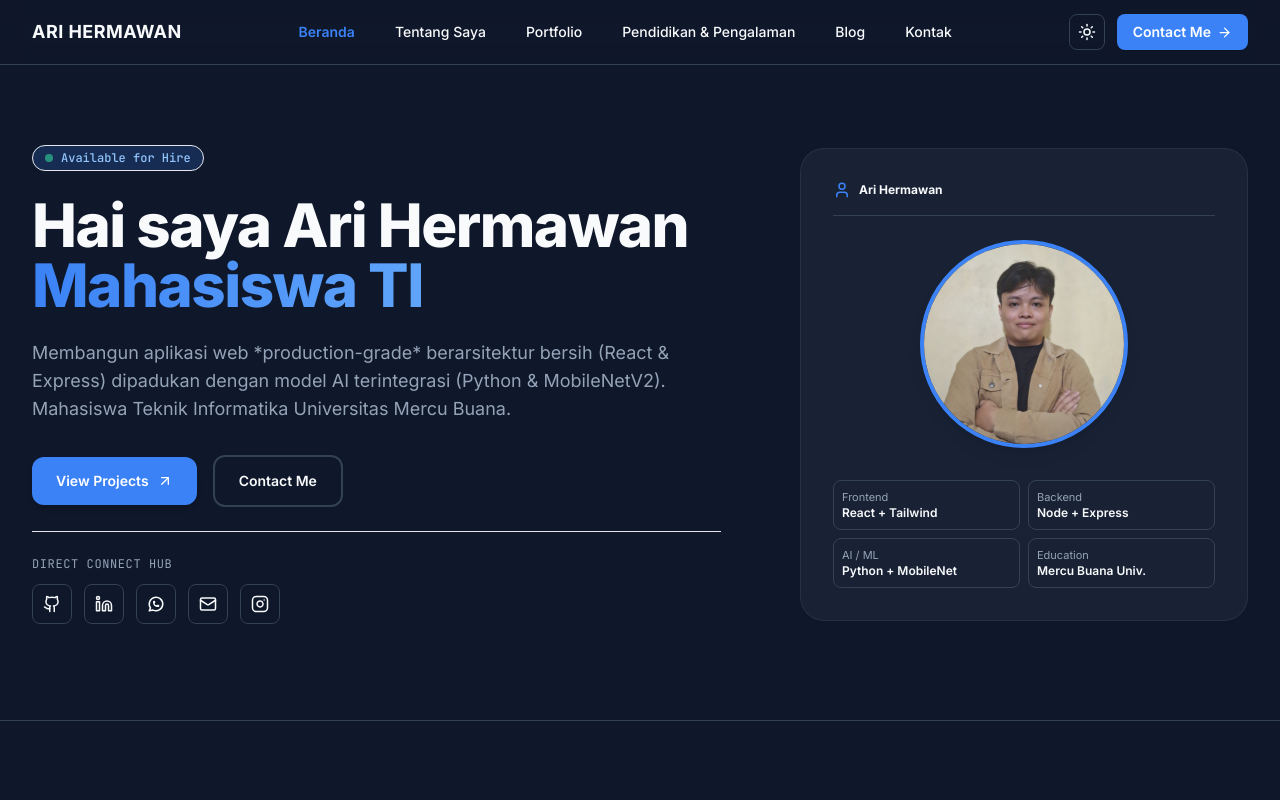
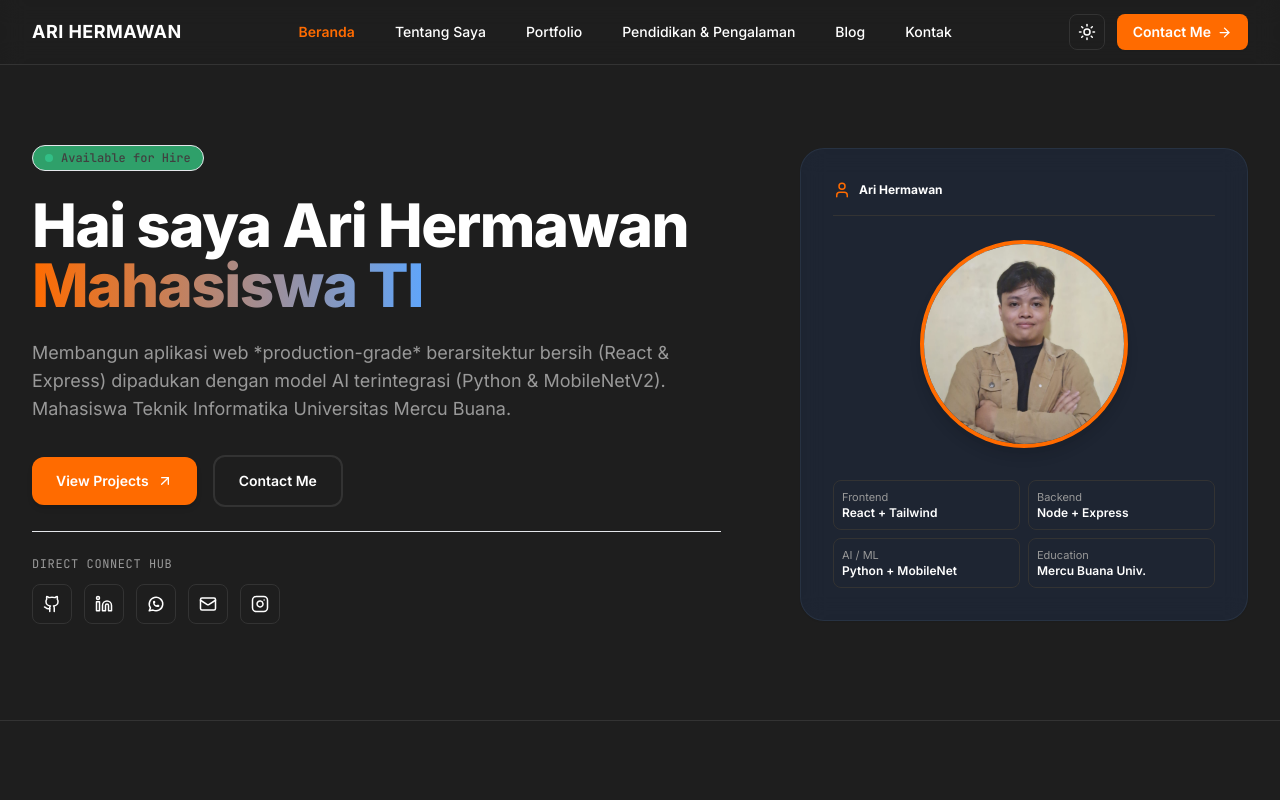
Before and after one commit to Ari-1711/portfolio-dev-hub, a React (Vite) app in the folder frontend/: page / in a window 1280 px wide. Shown: the top 800 px of the page. Built offline with nearby package versions, Linux system fonts and the light colour scheme.

Commit message:
Update light and dark mode colors based on new palette

```diff
--- a/frontend/src/index.css
+++ b/frontend/src/index.css
@@ -6,25 +6,25 @@
 
 @layer base {
   :root {
-    --color-bg-base: #C4E2F5;        /* Soft Ice Blue Base */
-    --color-surface-card: #FFFFFF;    /* Pure White Card Background */
-    --color-surface-border: #4BB8FA;  /* Secondary Accent / Border Light */
-    --color-text-primary: #2C5EAD;    /* Primary Text / Header Light */
-    --color-text-secondary: #1F4580;  /* Deep Muted Blue Text */
-    --color-accent: #1591DC;          /* Primary Accent / CTA */
-    --color-badge-bg: #4BB8FA;        /* Secondary Accent / Badges Light */
-    --color-badge-text: #FFFFFF;      /* Badge Text Light */
+    --color-bg-base: #EBE8E1;
+    --color-surface-card: #F7F6F3;
+    --color-surface-border: #DDD8CD;
+    --color-text-primary: #111111;
+    --color-text-secondary: #82827F;
+    --color-accent: #2FA06A;
+    --color-badge-bg: #FFFFFF;
+    --color-badge-text: #2FA06A;
   }
 
   .dark {
-    --color-bg-base: #0F172A;        /* Slate 950 */
-    --color-surface-card: #1E293B;    /* Slate 800 */
-    --color-surface-border: #334155;  /* Slate 700 */
-    --color-text-primary: #F8FAFC;    /* Slate 50 */
-    --color-text-secondary: #94A3B8;  /* Slate 400 */
-    --color-accent: #3B82F6;          /* Blue 500 */
-    --color-badge-bg: rgba(59, 130, 246, 0.2); /* Translucent Blue */
-    --color-badge-text: #93C5FD;      /* Blue 300 */
+    --color-bg-base: #1E1E1E;
+    --color-surface-card: #282828;
+    --color-surface-border: #333333;
+    --color-text-primary: #FFFFFF;
+    --color-text-secondary: #999999;
+    --color-accent: #FF6B00;
+    --color-badge-bg: #2FA06A;
+    --color-badge-text: #404040;
   }
 
   html {
```
